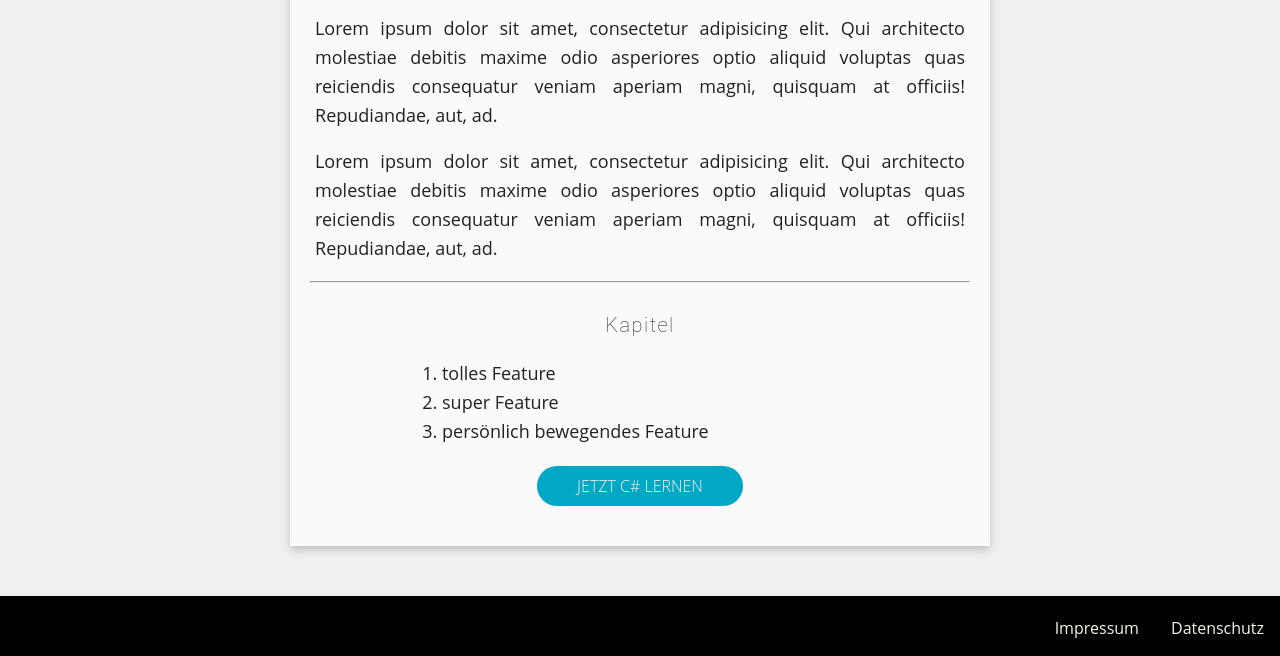
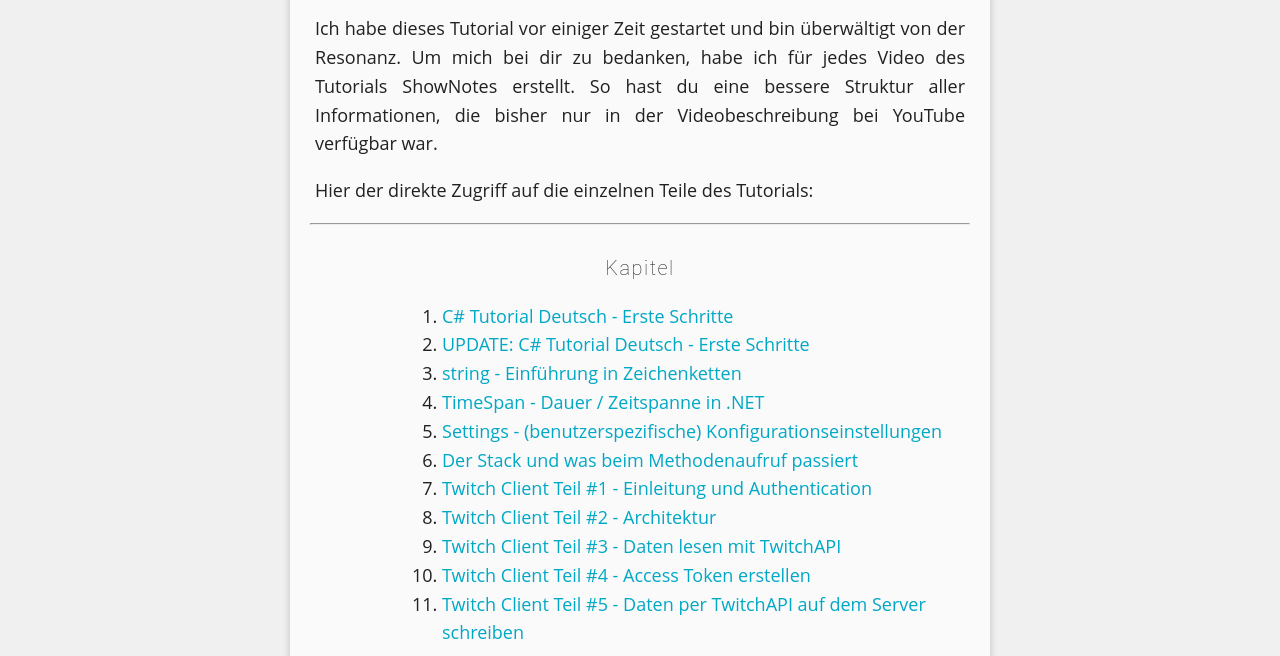
Before and after one commit to LernMoment/LernMoment.de-2.0, a Jekyll site: the page built from tutorials/csharp.html, in a window 1280 px wide and 900 px high, scrolled down 661 px, cut to the strip 244-900 px from the top of the window. Built offline with Jekyll 4.4.1, drawn with Linux system fonts in a browser that asks for light colours; comment, search, counter and statistics services are not loaded.

Commit message:
Issue #19-2

```diff
--- a/tutorials/csharp.html
+++ b/tutorials/csharp.html
@@ -8,18 +8,50 @@ layout: page
   <!--
     <img alt="Visual Studio 2013 Logo" src="/assets/images/Visual_Studio_2013_Logo.svg">
   -->
-  <iframe width="560" height="315" src="https://www.youtube.com/embed/g71JndA-0qA" frameborder="0" allowfullscreen></iframe>
-  <p>Lorem ipsum dolor sit amet, consectetur adipisicing elit. Qui architecto molestiae debitis maxime odio asperiores optio aliquid voluptas quas reiciendis consequatur veniam aperiam magni, quisquam at officiis! Repudiandae, aut, ad.</p>
-  <p>Lorem ipsum dolor sit amet, consectetur adipisicing elit. Qui architecto molestiae debitis maxime odio asperiores optio aliquid voluptas quas reiciendis consequatur veniam aperiam magni, quisquam at officiis! Repudiandae, aut, ad.</p>
+  <iframe width="560" height="315" src="https://www.youtube.com/embed/e-F-iHSYpzU?list=PLP2TrPpx5VNkr-wmkjguVZAvN4T5EPJbF" frameborder="0" allowfullscreen></iframe>
+  <p>Ich habe dieses Tutorial vor einiger Zeit gestartet und bin überwältigt von der Resonanz. Um mich bei dir zu bedanken,
+    habe ich für jedes Video des Tutorials ShowNotes erstellt. So hast du eine bessere Struktur aller Informationen, die
+    bisher nur in der Videobeschreibung bei YouTube verfügbar war.</p>
+  <p>Hier der direkte Zugriff auf die einzelnen Teile des Tutorials:</p>
   <hr>
   <h4>Kapitel</h4>
   <ol>
-    <li>tolles Feature</li>
-    <li>super Feature</li>
-    <li>persönlich bewegendes Feature</li>
+    <li>
+      <a href="/csharp-tutorial-deutsch/erste-schritte-visual-studio/">C# Tutorial Deutsch - Erste Schritte</a>
+    </li>
+    <li>
+      <a href="/csharp-tutorial-deutsch/erste-schritte-visual-studio-2017/">UPDATE: C# Tutorial Deutsch - Erste Schritte</a>
+    </li>
+    <li>
+      <a href="/csharp-tutorial-deutsch/der-datentyp-string/">string - Einführung in Zeichenketten</a>
+    </li>
+    <li>
+      <a href="/csharp-tutorial-deutsch/dotnet-klassen-timespan/">TimeSpan - Dauer / Zeitspanne in .NET</a>
+    </li>
+    <li>
+      <a href="/csharp-tutorial-deutsch/anwendungseinstellungen-visual-studio/">Settings - (benutzerspezifische) Konfigurationseinstellungen</a>
+    </li>
+    <li>
+      <a href="/csharp-tutorial-deutsch/methodenaufruf-und-stack/">Der Stack und was beim Methodenaufruf passiert</a>
+    </li>
+    <li>
+      <a href="/csharp-tutorial-deutsch/twitch-client-einleitung/">Twitch Client Teil #1 - Einleitung und Authentication</a>
+    </li>
+    <li>
+      <a href="/csharp-tutorial-deutsch/twitch-client-architektur/">Twitch Client Teil #2 - Architektur</a>
+    </li>
+    <li>
+      <a href="/csharp-tutorial-deutsch/twitch-client-daten-lesen-per-api/">Twitch Client Teil #3 - Daten lesen mit TwitchAPI</a>
+    </li>
+    <li>
+      <a href="/csharp-tutorial-deutsch/twitch-client-access-token-erstellen/">Twitch Client Teil #4 - Access Token erstellen</a>
+    </li>
+    <li>
+      <a href="/csharp-tutorial-deutsch/twitch-client-daten-schreiben-per-api/">Twitch Client Teil #5 - Daten per TwitchAPI auf dem Server schreiben</a>
+    </li>
   </ol>
   <div class="course-button-wrapper">
     <!-- Hier könntest du einen Link auf eine PlayList bei YouTube einstellen. -->
-    <a class="button" title="Kurs Einstieg in C# auf Udemy belegen" href="#">jetzt C# lernen</a>
+    <a class="button" title="C#-Tutorial-Playlist auf YouTube" href="https://www.youtube.com/playlist?list=PLP2TrPpx5VNkr-wmkjguVZAvN4T5EPJbF">Playlist auf YouTube</a>
   </div>
 </section>
```
